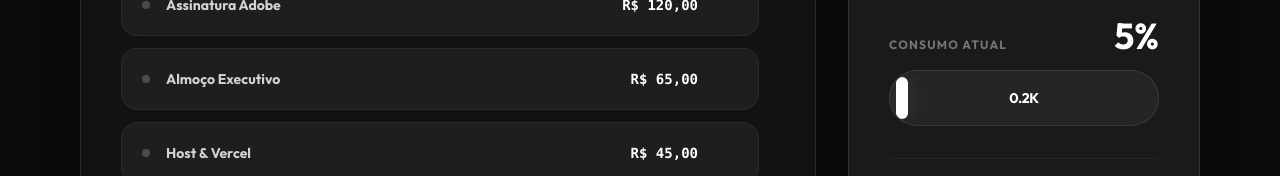
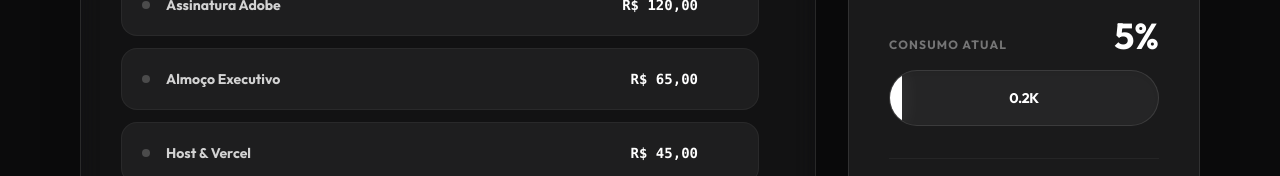
Before and after one commit to charlesmsobreira-cmd/InverseBrainrot, a Next.js app: page /financas in a window 1280 px wide. Shown: the part 754-930 px from the top of the page. Built offline with nearby package versions, Linux system fonts and the light colour scheme; a web font is replaced by a local one.

Commit message:
fix: eliminate SVG chart gaps and finalize finance dashboard refinements

```diff
--- a/src/app/financas/page.tsx
+++ b/src/app/financas/page.tsx
@@ -270,7 +270,7 @@ export default function FinancePage() {
             </div>
 
             {/* Full-width Horizontal Pill Bar Chart (B&W Style) */}
-            <div className="w-full h-14 bg-white/5 rounded-full border border-white/10 overflow-hidden relative p-1.5 shadow-inner group">
+            <div className="w-full h-14 bg-white/5 rounded-full border border-white/10 overflow-hidden relative shadow-inner group">
               {/* Centered Label with Mix-Blend-Mode for high-end look */}
               <div className="absolute inset-0 flex items-center justify-center z-10 pointer-events-none">
                 <span className="text-sm font-black text-white mix-blend-difference tracking-tight">
@@ -394,7 +394,7 @@ export default function FinancePage() {
                           key={cat.id}
                           cx="50" cy="50" r="40" fill="transparent"
                           stroke={cat.color} strokeWidth="15"
-                          strokeDasharray={`${segmentLength} ${circumference}`}
+                          strokeDasharray={`${segmentLength + 0.8} ${circumference}`}
                           strokeDashoffset={offset}
                           className="transition-all duration-1000"
                         />
```
